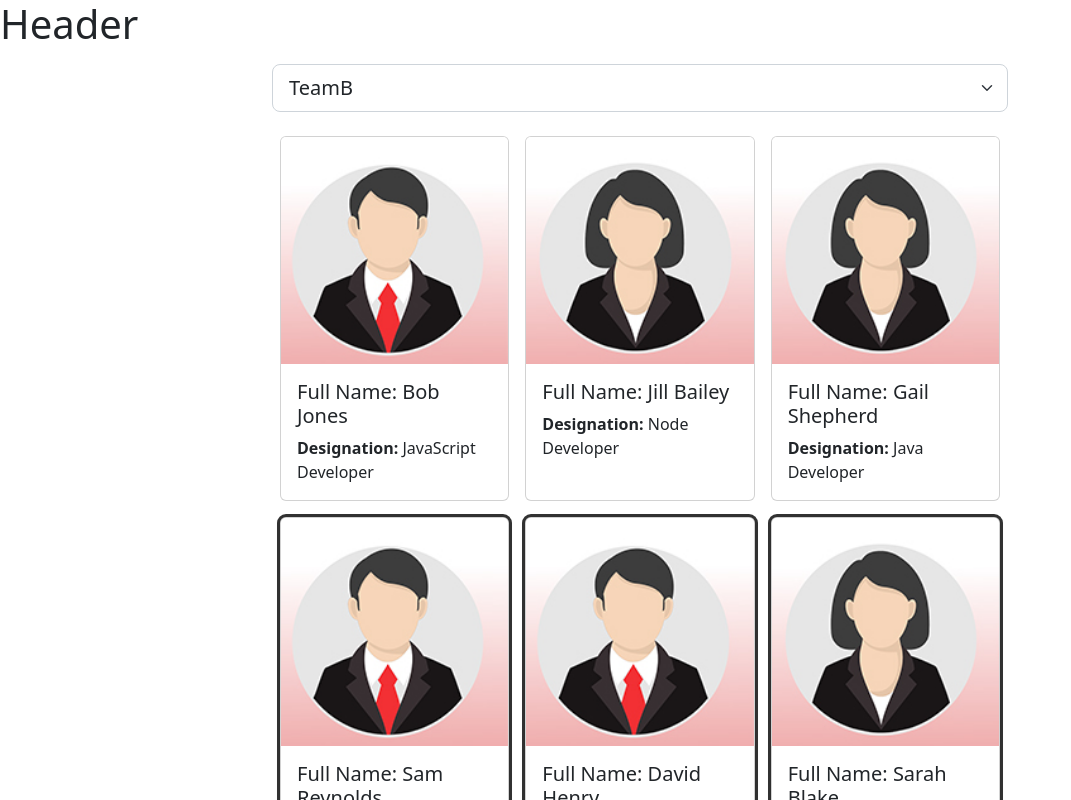
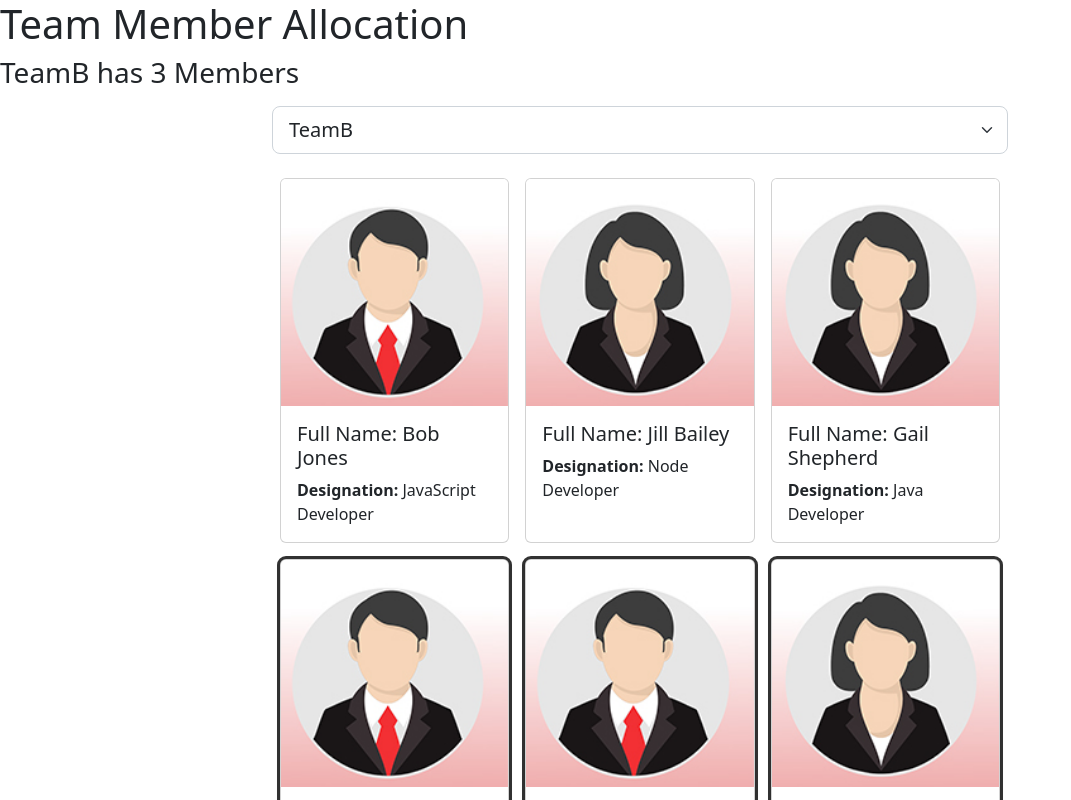
Before and after one commit to Daniel-Garcia-Vizcaino/TeamMemberAllocation, a React (Vite) app: page / in a window 1280 px wide. Shown: the top 800 px of the page, without its empty margins (0-1071 px from the left). Built offline with nearby package versions, Linux system fonts and the light colour scheme.

Commit message:
Include team member count in header

```diff
--- a/src/App.jsx
+++ b/src/App.jsx
@@ -107,7 +107,9 @@ function App() {
 
   return (
     <div>
-      <Header />
+      <Header selectedTeam={selectedTeam}
+              teamMemberCount={employees.filter((employee) => employee.teamName === selectedTeam).length}
+      />
       <Employees employees={employees}
         selectedTeam={selectedTeam}
         handleEmployeeCardClick={handleEmployeeCardClick}
--- a/src/Header.jsx
+++ b/src/Header.jsx
@@ -1,8 +1,9 @@
-const Header = () => {
+const Header = ({selectedTeam, teamMemberCount}) => {
 
   return(
     <header>
-      <h1>Header</h1>
+      <h1>Team Member Allocation</h1>
+      <h3>{selectedTeam} has {teamMemberCount} Members</h3>
     </header>
   )
 }
```
